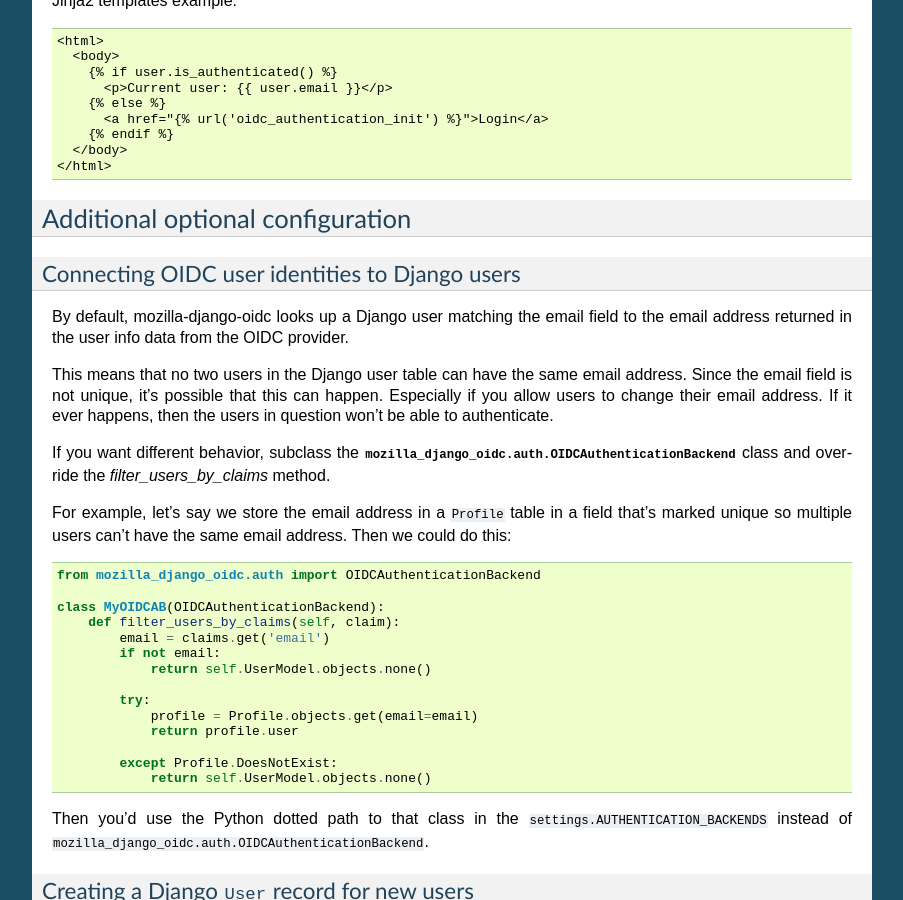
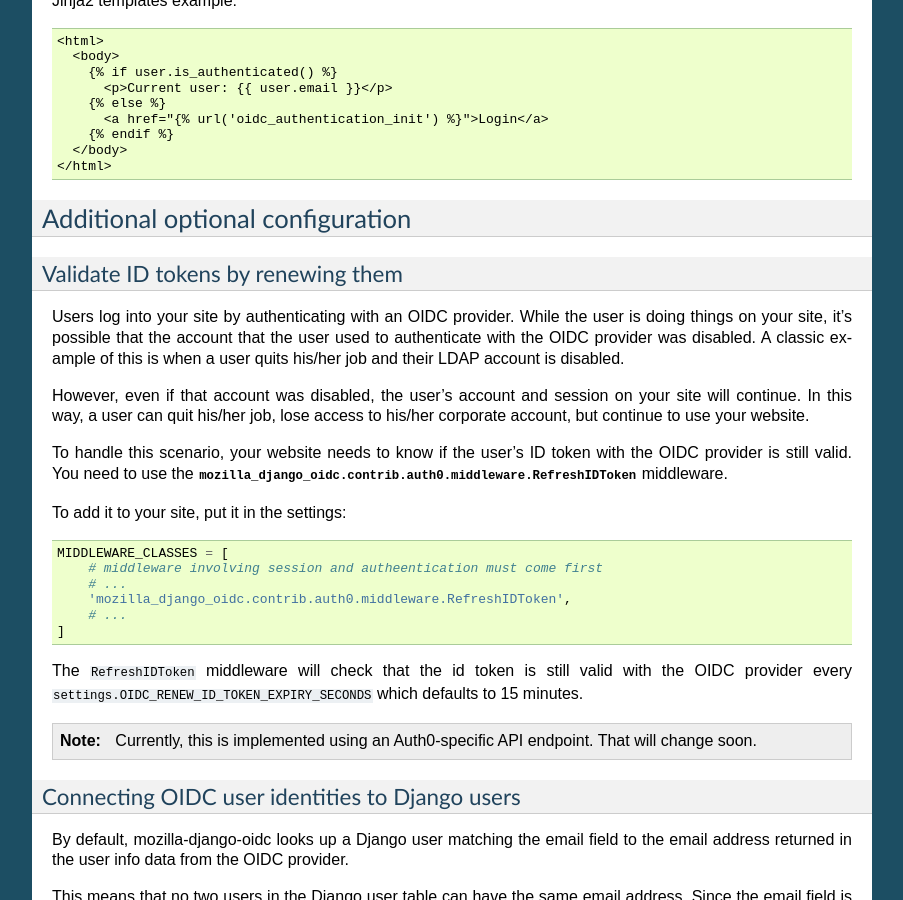
Before and after one commit to mozilla/mozilla-django-oidc, a Sphinx documentation site: the page built from docs/installation.rst, in a window 1280 px wide and 900 px high, scrolled down 2196 px. Shown: the whole window, without its empty margins (198-1101 px from the left). Built offline with Sphinx 7.4.7, drawn with Linux system fonts in a browser that asks for light colours; some of the changed text lies outside the part shown.

Commit message:
Add RefreshIDToken middleware documentation

```diff
--- a/docs/installation.rst
+++ b/docs/installation.rst
@@ -165,6 +165,41 @@
 Additional optional configuration
 =================================
 
+Validate ID tokens by renewing them
+-----------------------------------
+
+Users log into your site by authenticating with an OIDC provider. While the user
+is doing things on your site, it's possible that the account that the user used
+to authenticate with the OIDC provider was disabled. A classic example of this
+is when a user quits his/her job and their LDAP account is disabled.
+
+However, even if that account was disabled, the user's account and session on
+your site will continue. In this way, a user can quit his/her job, lose access to
+his/her corporate account, but continue to use your website.
+
+To handle this scenario, your website needs to know if the user's ID token with
+the OIDC provider is still valid. You need to use the
+:py:class:`mozilla_django_oidc.contrib.auth0.middleware.RefreshIDToken` middleware.
+
+To add it to your site, put it in the settings::
+
+    MIDDLEWARE_CLASSES = [
+        # middleware involving session and autheentication must come first
+        # ...
+        'mozilla_django_oidc.contrib.auth0.middleware.RefreshIDToken',
+        # ...
+    ]
+
+
+The ``RefreshIDToken`` middleware will check that the id token is still valid
+with the OIDC provider every ``settings.OIDC_RENEW_ID_TOKEN_EXPIRY_SECONDS``
+which defaults to 15 minutes.
+
+.. note::
+   Currently, this is implemented using an Auth0-specific API endpoint. That
+   will change soon.
+
+
 Connecting OIDC user identities to Django users
 -----------------------------------------------
 
```
